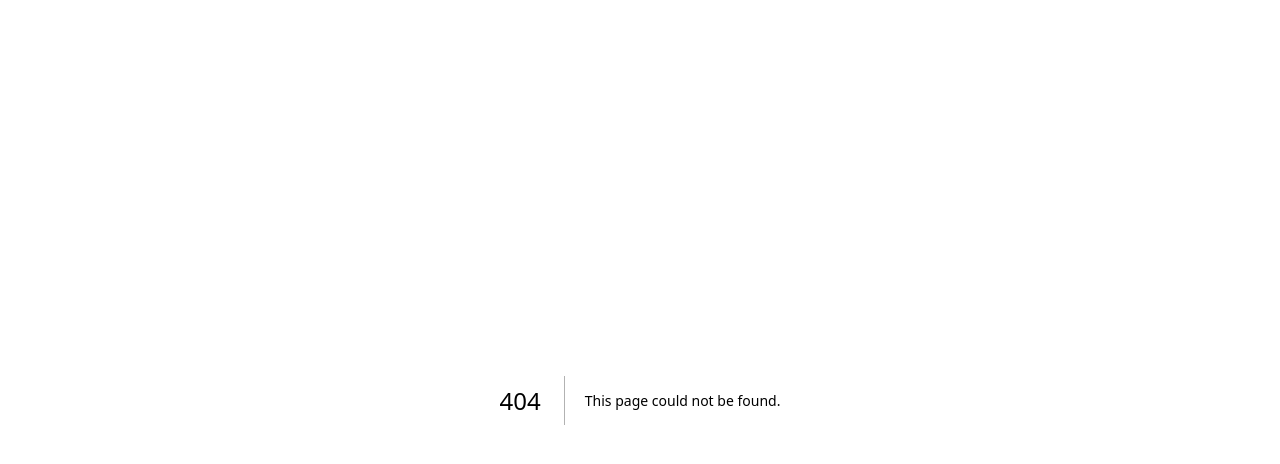
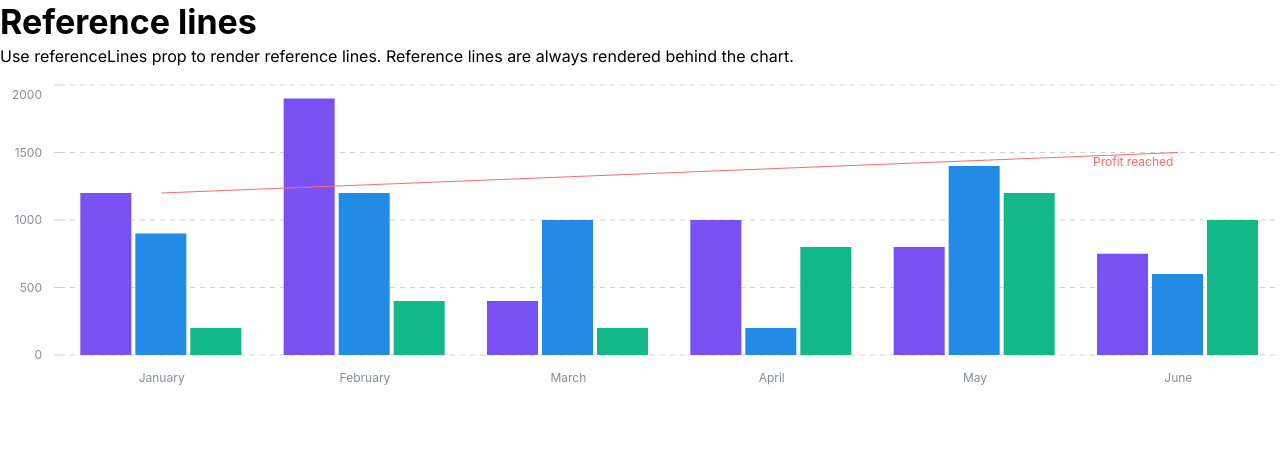
Before and after one commit to yasushi-mo/mantine-next-app-router, a Next.js app: page /charts/bar-charts in a window 1280 px wide. Before the commit this address had no page. Shown: the top 464 px of the page. Built offline with nearby package versions, Linux system fonts and the light colour scheme.

Commit message:
Add: BarChart with Reference lines

```diff
--- /dev/null
+++ b/src/app/charts/bar-charts/page.tsx
@@ -0,0 +1,65 @@
+import { BarChart, ChartReferenceLineProps } from "@mantine/charts";
+import { Space, Text, Title } from "@mantine/core";
+
+const data = [
+  { month: "January", Smartphones: 1200, Laptops: 900, Tablets: 200 },
+  { month: "February", Smartphones: 1900, Laptops: 1200, Tablets: 400 },
+  { month: "March", Smartphones: 400, Laptops: 1000, Tablets: 200 },
+  { month: "April", Smartphones: 1000, Laptops: 200, Tablets: 800 },
+  { month: "May", Smartphones: 800, Laptops: 1400, Tablets: 1200 },
+  { month: "June", Smartphones: 750, Laptops: 600, Tablets: 1000 },
+];
+
+const REFERENCE_LINES: ChartReferenceLineProps[] = [
+  {
+    segment: [
+      {
+        x: "January",
+        y: 1200,
+      },
+      // {
+      //   x: "February",
+      //   y: 1500,
+      // },
+      // {
+      //   x: "March",
+      //   y: 1000,
+      // },
+      // {
+      //   x: "April",
+      //   y: 1800,
+      // },
+      {
+        x: "June",
+        y: 1500,
+      },
+    ],
+    color: "red.5",
+    label: "Profit reached",
+    labelPosition: "insideTopRight",
+  },
+];
+
+export default function BarCharts() {
+  return (
+    <>
+      <Title>Reference lines</Title>
+      <Text>
+        Use referenceLines prop to render reference lines. Reference lines are
+        always rendered behind the chart.
+      </Text>
+      <Space h="md" />
+      <BarChart
+        h={300}
+        data={data}
+        dataKey="month"
+        referenceLines={REFERENCE_LINES}
+        series={[
+          { name: "Smartphones", color: "violet.6" },
+          { name: "Laptops", color: "blue.6" },
+          { name: "Tablets", color: "teal.6" },
+        ]}
+      />
+    </>
+  );
+}
```
